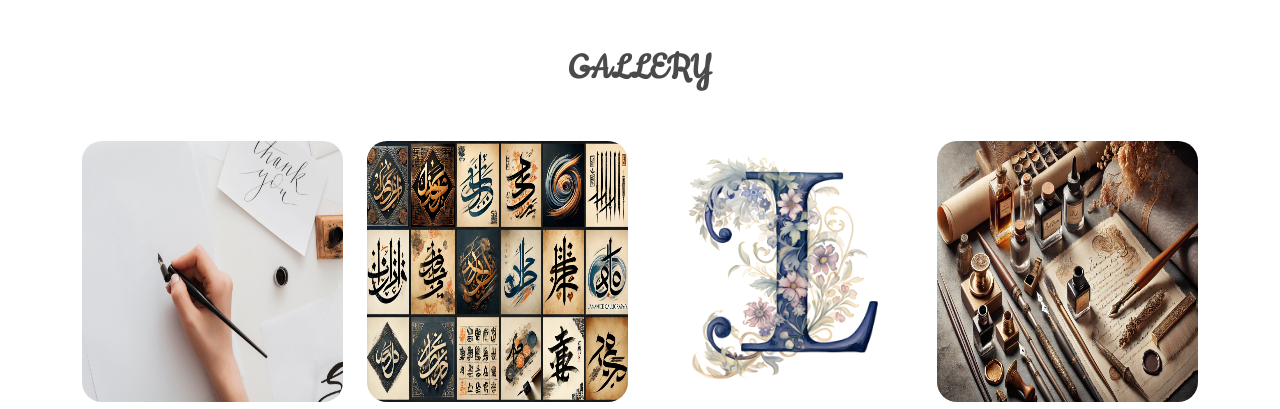
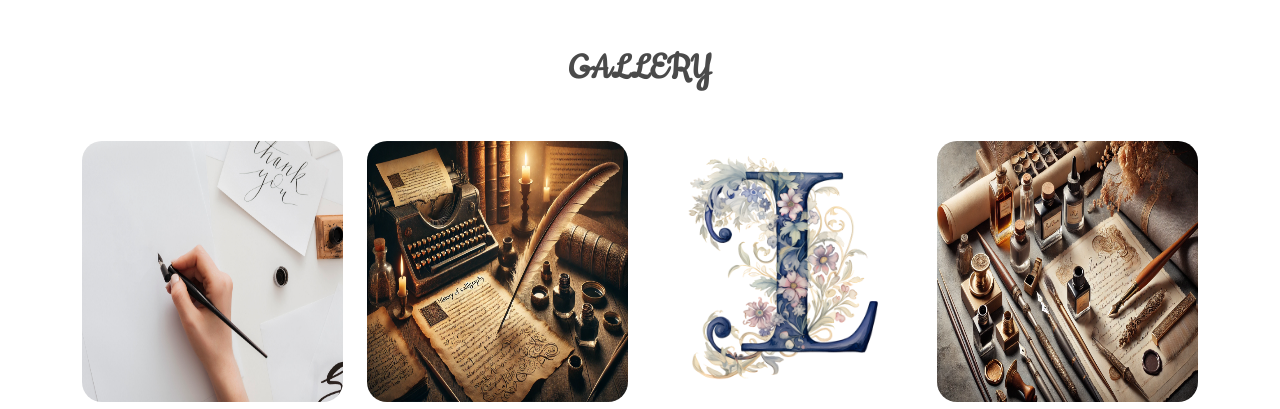
Before and after one commit to shoukat-hasan/QuickCalligraphy, a plain HTML site: page index.html in a window 1280 px wide. Shown: the part 1376-1785 px from the top of the page. Drawn offline with nearby package versions, Linux system fonts and the light colour scheme; grey boxes are pictures that could not be loaded.

Commit message:
improve mistake

```diff
--- a/index.html
+++ b/index.html
@@ -328,7 +328,7 @@
             </div>
             <div class="col-12 col-md-3 my-2 my-md-0">
               <img
-                src="./assets/images/CalligraphyTypes.webp"
+                src="./assets/images/History_Image.webp"
                 class="img-fluid" style="aspect-ratio: 1/1; border-radius: 20px !important;"
                 alt="QuickCalligraphy"
               />
```
